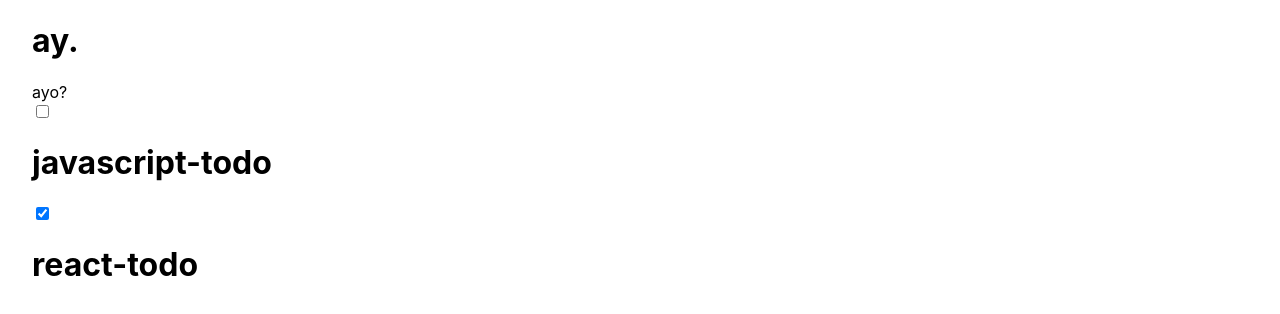
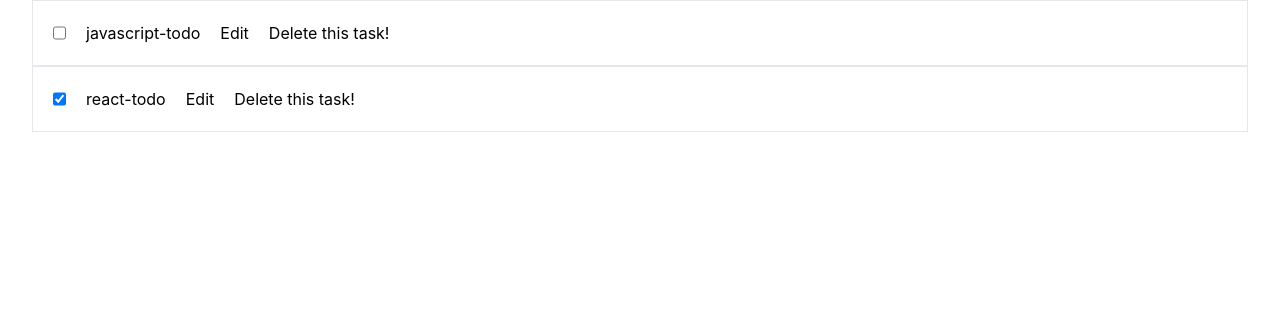
Before and after one commit to IncSow/sleepless_night, a Next.js app: page / in a window 1280 px wide. Shown: the top 314 px of the page. Built offline with nearby package versions, Linux system fonts and the light colour scheme.

Commit message:
Added new context info, now handles 'todos' / categories AMEND : Previous commit dissapeared. It was : Added the whole context for Tasks. WIP for the categories.

```diff
--- /dev/null
+++ b/components/ContextProvider.jsx
@@ -0,0 +1,115 @@
+import {
+  createContext,
+  useCallback,
+  useContext as useNativeContext,
+  useState,
+} from "react"
+
+
+const initialState = [
+  {
+    name: "Javascript list!",
+    id: 0,
+    todo_tasks: [
+      {
+        id: 0,
+        content: "javascript-todo",
+        completed: false,
+      },
+      {
+        id: 1,
+        content: "react-todo",
+        completed: true,
+      },
+    ],
+  },
+]
+
+export const Context = createContext()
+
+export const useContext = () => useNativeContext(Context)
+
+const ContextProvider = (props) => {
+  const [nextTaskId, setNextTaskId] = useState(1)
+
+  const getNextTaskId = useCallback(() => {
+    setNextTaskId(nextTaskId + 1)
+    return nextTaskId
+  }, [nextTaskId])
+
+  const [nextTodoId, setNextTodoId] = useState(0)
+
+  const getNextTodoId = useCallback(() => {
+    setNextTodoId(nextTodotId + 1)
+
+    return nextTodoId
+  }, [nextTodoId])
+
+  const [state, setState] = useState(initialState)
+  const createTask = useCallback(
+    (todo, currentCategory) => {
+      const newState = state.slice()
+      newState[currentCategory].todo_tasks.push({id: getNextTaskId(), content: todo, completed: false})
+      setState((state) => newState)
+    },
+    [getNextTaskId]
+  )
+
+  const deleteTask = useCallback(
+    (taskId, currentCategory) => {
+    const newState = state.slice()
+    newState[currentCategory].todo_tasks = newState[currentCategory].todo_tasks.filter(({ id }) => id !== taskId)
+     setState((state) => newState)
+    },[]
+  )
+
+  const deleteTodo = useCallback(
+    (todoId) => {
+      setState((state) => state.filter( ({id}) => id != todoId ))
+    }, []
+  )
+
+
+  const updateTodoName = useCallback(
+    (todoId, newName) => {
+      setState((state) => state.map(todo => todo.id === todoId ? {name: newName, id: todo.id, todo_tasks: todo.todo_tasks} : todo))
+    }, []
+  )
+
+  const createTodo = useCallback(
+    (todoName) => {
+      setState((state) =>
+      [...state,
+        {
+          name: todoName,
+          id: getNextTodoId,
+          todo_tasks: []
+        }
+      ])
+    }, [getNextTodoId]
+  )
+
+  const updateTask = useCallback((updatedTask, currentCategory) => {
+    const newState = state.slice()
+    newState[currentCategory].todo_tasks = newState[currentCategory].todo_tasks.map((task) => task.id === updatedTask.id ? updatedTask : task)
+    setState((state) => newState)
+    }, []
+  )
+
+  return (
+    <Context.Provider
+      {...props}
+      value={{
+        state,
+        createTask,
+        deleteTask,
+        updateTask,
+        deleteTodo,
+        updateTodoName,
+        createTodo
+      }}
+    />
+  )
+}
+
+export default ContextProvider
--- /dev/null
+++ b/components/Link.jsx
@@ -0,0 +1,13 @@
+import NextLink from "next/link"
+
+const Link = (props) => {
+  const {  ...otherProps } = props
+
+  return (
+    <NextLink
+      {...otherProps}
+    />
+  )
+}
+
+export default Link
--- a/pages/_app.js
+++ b/pages/_app.js
@@ -1,7 +1,12 @@
-import '../styles/globals.css'
+import "../styles/globals.css"
+import ContextProvider from "../components/ContextProvider.jsx"
 
 function MyApp({ Component, pageProps }) {
-  return <Component {...pageProps} />
+  return (
+    <ContextProvider>
+      <Component {...pageProps} />
+    </ContextProvider>
+  )
 }
 
 export default MyApp
--- a/pages/index.js
+++ b/pages/index.js
@@ -1,23 +1,8 @@
 import Head from "next/head"
+import { useCallback } from "react"
+import { useContext } from "../components/ContextProvider"
+import Link from "../components/Link"
 import styles from "../styles/Home.module.css"
-
-export const State = [
-  {
-    name: "Javascript list!",
-    todo_tasks: [
-      {
-        id: 0,
-        content: "javascript-todo",
-        completed: false,
-      },
-      {
-        id: 1,
-        content: "react-todo",
-        completed: true,
-      },
-    ],
-  },
-]
 
 export const ToDoListItems = (props) => {
   const { list } = props
@@ -35,16 +20,36 @@ export const ToDoListItems = (props) => {
 
 export const ToDoItem = (props) => {
   const { task } = props
+  const { deleteTask } = useContext()
+  const handleClickTaskDeletion = useCallback(
+    (event) => {
+      const taskId = Number.parseInt(
+        event.currentTarget.getAttribute("data-task-id"),
+        10
+      )
+
+      deleteTask(taskId, 0)
+    },
+    [deleteTask]
+  )
+  const category = { id: 0 }
 
   return (
-    <div className="flex">
+    <div className="flex w-50 align-center justify-start gap-5 p-5 border">
       <input type="checkbox" defaultChecked={task.completed} />
       <h1>{task.content}</h1>
+      <Link href={`/category/{${category.id}/tasks/${task.id}/edit`}>Edit</Link>
+      <button onClick={handleClickTaskDeletion} data-task-id={task.id}>
+        {" "}
+        Delete this task!
+      </button>
     </div>
   )
 }
 
 export default function Home() {
+  const { state } = useContext()
+
   return (
     <div className={styles.container}>
       <Head>
@@ -52,9 +57,7 @@ export default function Home() {
         <meta name="description" content="Generated by create next app" />
         <link rel="icon" href="/favicon.ico" />
       </Head>
-      <h1> ay.</h1>
-      ayo?
-      <ToDoListItems list={State[0].todo_tasks}></ToDoListItems>
+      <ToDoListItems list={state[0].todo_tasks}></ToDoListItems>
     </div>
   )
 }
--- a/styles/globals.css
+++ b/styles/globals.css
@@ -1,3 +1,7 @@
+@tailwind base;
+@tailwind components;
+@tailwind utilities;
+
 html,
 body {
   padding: 0;
--- a/tailwind.config.js
+++ b/tailwind.config.js
@@ -1,6 +1,9 @@
 /** @type {import('tailwindcss').Config} */
 module.exports = {
-  content: ["./pages/**/*.{js,jsx}", "./pages/components/**/*.{js,jsx}"],
+  content: [
+    "./pages/**/*.{js,ts,jsx,tsx}",
+    "./components/**/*.{js,ts,jsx,tsx}",
+  ],
   theme: {
     extend: {},
   },
```
Also changed, not shown: package.json (+5 -5 lines), 1 other file (tests, documents, lock files or other folders).
